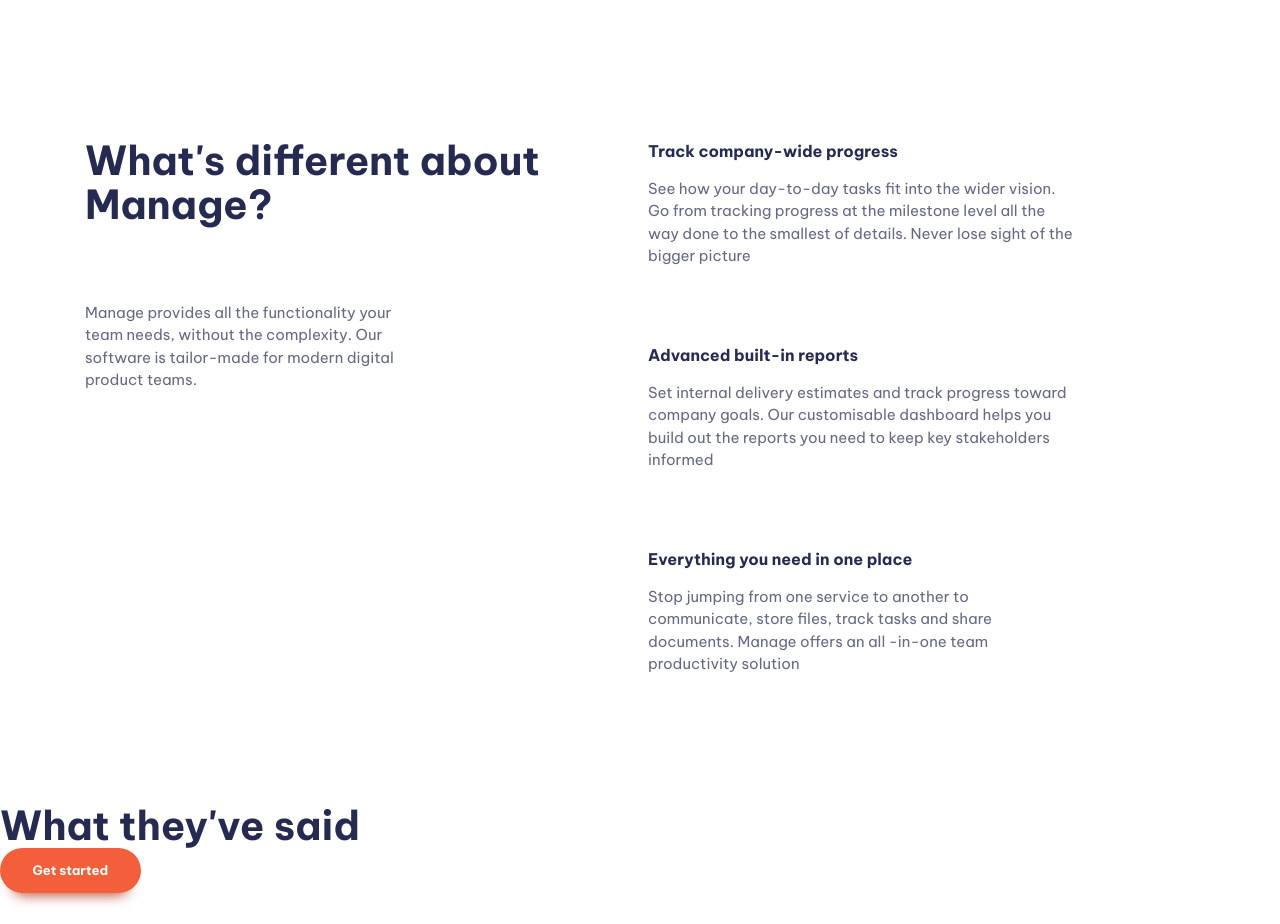
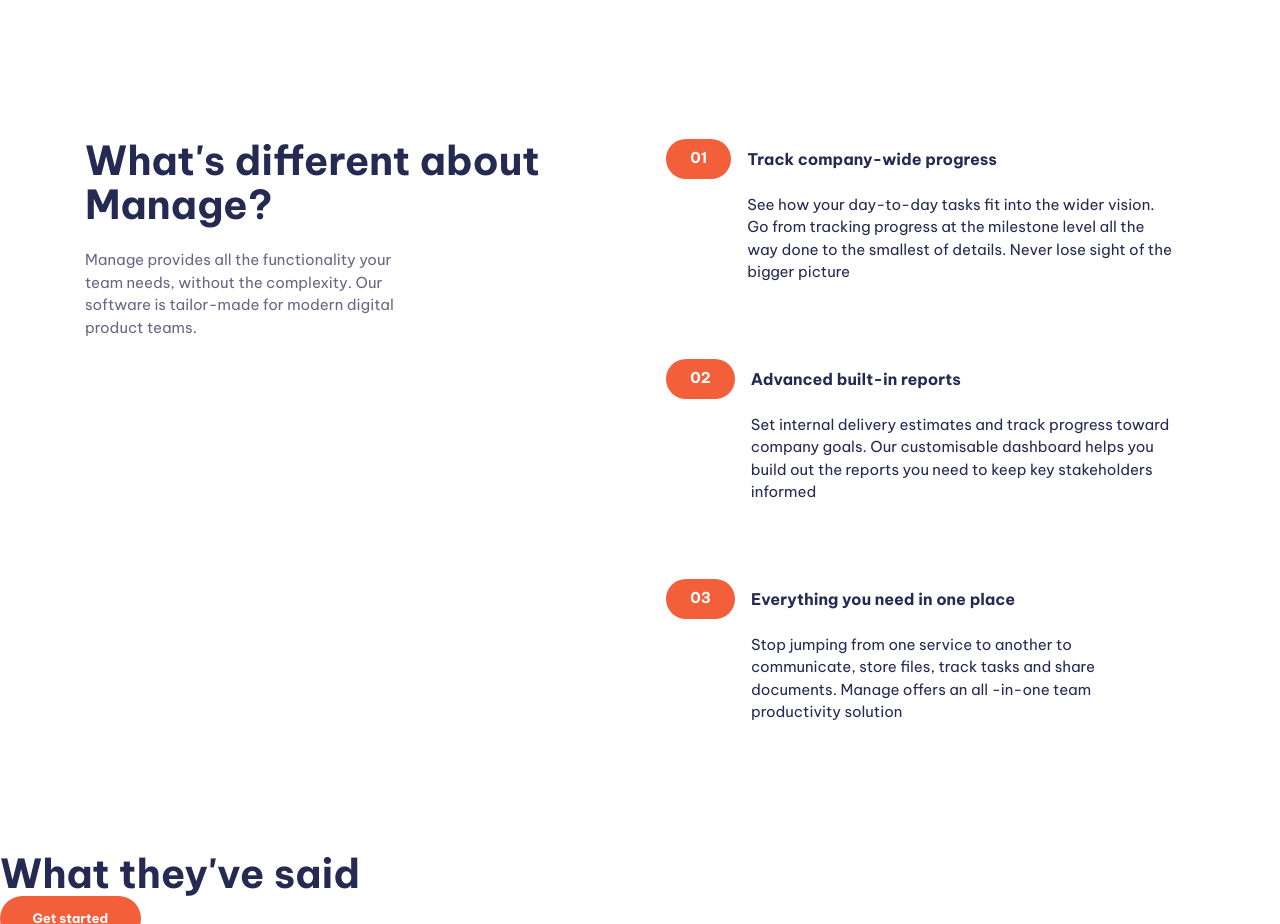
Before and after one commit to Webmav/vite-project-kp, a website: page index.html in a window 1280 px wide. Shown: the part 720-1644 px from the top of the page. Drawn offline with Linux system fonts and the light colour scheme; files that its build step writes are made by us from their sources; files whose address does not match are found by name.

Commit message:
Added number, color and spacings in numbered list or mid-section

```diff
--- a/index.html
+++ b/index.html
@@ -61,7 +61,7 @@
       <section class="padding-block-900">
         <div class="container">
           <div class="even-columns">
-            <div class="flow">
+            <div class="flow text-center-sm-only margin-bottom-700" style="--flow-spacer: 1.5em">
               <h2 class="fs-secondary-heading fw-bold"> What's different about
                 Manage?</h2>
               <p>Manage provides all the functionality your team needs, without
@@ -73,8 +73,8 @@
               <ul role="list" class="numbered-items |  flow">
                 <li>
                   <div class="flow" style="--flow-spacer: 1em">
-                    <h3 class="fs-600 fw-bold">Track company-wide progress</h3>
-                    <p data-width="wide">See how your day-to-day tasks fit into the wider vision.
+                    <h3 class="numbered-items__title | fs-600 fw-bold">Track company-wide progress</h3>
+                    <p data-width="wide" class="numbered-items__body">See how your day-to-day tasks fit into the wider vision.
                       Go from tracking progress at the milestone level all the way
                       done to the smallest of details. Never lose sight of the
                       bigger picture</p>
@@ -83,8 +83,8 @@
 
                 <li>
                   <div class="flow" style="--flow-spacer: 1em">
-                    <h3 class="fs-600 fw-bold">Advanced built-in reports</h3>
-                    <p data-width="wide">Set internal delivery estimates and track progress toward
+                    <h3 class="numbered-items__title | fs-600 fw-bold">Advanced built-in reports</h3>
+                    <p data-width="wide" class="numbered-items__body">Set internal delivery estimates and track progress toward
                       company goals. Our customisable dashboard helps you build out the
                       reports you need to keep key stakeholders informed</p>
                   </div>
@@ -92,8 +92,8 @@
 
                 <li>
                   <div class="flow" style="--flow-spacer: 1em">
-                    <h3 class="fs-600 fw-bold">Everything you need in one place</h3>
-                    <p data-width="wide">Stop jumping from one service to another to communicate,
+                    <h3 class="numbered-items__title | fs-600 fw-bold">Everything you need in one place</h3>
+                    <p data-width="wide" class="numbered-items__body">Stop jumping from one service to another to communicate,
                       store files, track tasks and share documents. Manage offers
                       an all -in-one team productivity solution</p>
                   </div>
--- a/src/style.css
+++ b/src/style.css
@@ -402,6 +402,81 @@ a {
         width: var(--size-500);
     }
 }
+
+/* numbered list */
+
+.numbered-items {
+    counter-reset: count;
+    width: fit-content;
+    margin-inline: auto;
+}
+
+.numbered-items li {
+    counter-increment: count;
+}
+
+.numbered-items div {
+    display: grid;
+    position: relative;
+    align-items: center;
+    column-gap: var(--size-400);
+    grid-template-columns: min-content 1fr;
+}
+
+.numbered-items__title {
+    grid-row: 1 / 2;
+    grid-column: 2 / 3;
+    line-height: 1;
+}
+
+.numbered-items__body {
+    grid-column: 1 / -1;
+}
+
+@media (min-width: 30em) {
+    .numbered-items__body {
+        grid-column: 2 / -1;
+    }
+}
+
+.numbered-items div::before,
+.numbered-items div::after {
+    height: 40px;
+}
+
+.numbered-items div::before {
+    content: "0" counter(count);
+    display: flex;
+    align-items: center;
+
+    color: var(--clr-neutral-100);
+    font-weight: var(--fw-bold);
+    background-color: var(--clr-accent-400);
+    padding: 0 var(--size-500);
+    border-radius: 100vw;
+    grid-row: 1 / 2;
+    grid-column: 1 / 2;
+}
+
+@media (max-width: 30em) {
+    .numbered-items div::after {
+        --bg: var(--clr-accent-100);
+        content: '';
+        display: block;
+        z-index: -1;
+        border-radius: 100vw 0 0 100vw;
+        grid-column: 1 / -1;
+        grid-row: 1 / 2;
+        height: 40px;
+
+        background: var(--bg);
+        box-shadow: 5em 0 0 var(--bg);
+    }
+}
+
+
+
+
 /* 1 */
 /* 2 */
 /* 3 */
@@ -498,6 +573,10 @@ a {
     padding-block: var(--size-700);
 }
 
+.margin-bottom-700 {
+    margin-block-end: var(--size-700);
+}
+
 .display-sm-none {
     display: none;
 }
@@ -510,9 +589,9 @@ a {
 
 .container {
     --max-width: 1110px;
-    --padding: 1rem;
+    --container-padding: 1rem;
 
-    width: min(var(--max-width), 100% - (var(--padding)*2));
+    width: min(var(--max-width), 100% - (var(--container-padding)*2));
     margin-inline: auto;
 }
 
@@ -535,6 +614,22 @@ a {
     gap: 1rem;
 }
 
+.text-center {
+    text-align: center;
+}
+
+.text-center p {
+    margin-inline: auto;
+}
+
+@media (max-width: 50em) {
+    .text-center-sm-only {
+        text-align: center;
+    }
+    .text-center-sm-only p {
+        margin-inline: auto;
+    }
+}
 
 :where(.flow :not(:first-child)) {
     margin-top: var(--flow-spacer, 3em);
```
